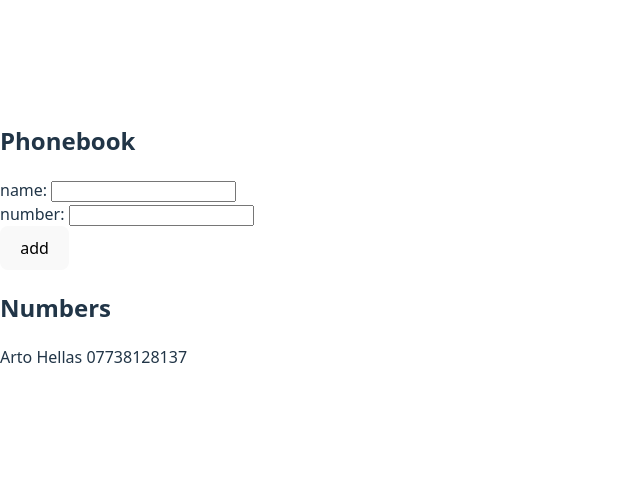
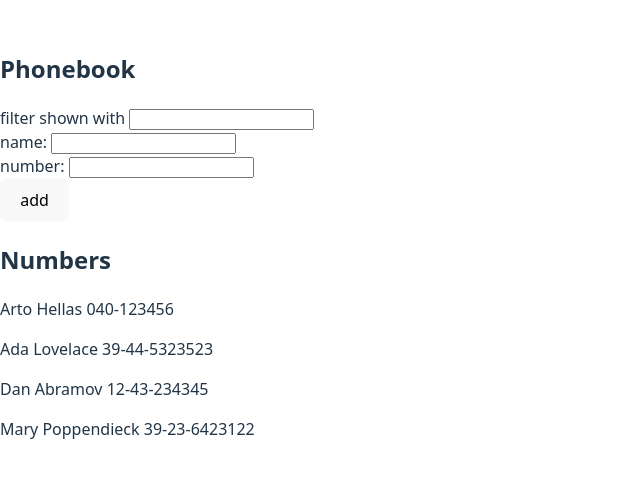
Before and after one commit to Kylef94/fso, a React (Vite) app in the folder part2/phonebook/: page / in a window 1280 px wide. Shown: the part 156-634 px from the top of the page, without its empty margins (0-640 px from the left). Built offline with nearby package versions, Linux system fonts and the light colour scheme.

Commit message:
ex 2.9 done

```diff
--- a/part2/phonebook/src/App.jsx
+++ b/part2/phonebook/src/App.jsx
@@ -2,12 +2,14 @@ import { useState } from 'react'
 
 const App = () => {
   const [persons, setPersons] = useState([
-    { name: 'Arto Hellas',
-      number: "07738128137"
-     }
+    { name: 'Arto Hellas', number: '040-123456', id: 1 },
+    { name: 'Ada Lovelace', number: '39-44-5323523', id: 2 },
+    { name: 'Dan Abramov', number: '12-43-234345', id: 3 },
+    { name: 'Mary Poppendieck', number: '39-23-6423122', id: 4 }
   ])
   const [newName, setNewName] = useState('')
   const [newNumber, setNewNumber] = useState('')
+  const [search, setSearch] = useState('')
 
   const handleNameChange = (e) => {
     setNewName(e.target.value)
@@ -17,13 +19,30 @@ const App = () => {
     setNewNumber(e.target.value)
   }
 
+  const handleSearchChange = (e) => {
+    setSearch(e.target.value)
+  }
+
+  const filterByName = () => {
+    if (search === '') {
+      return persons
+    }
+    else {
+      return persons.filter((person) => person.name.toLowerCase().includes(search.toLowerCase()))
+    }
+  }
+
   const handleSubmit = (e) => {
     e.preventDefault()
     if (persons.find(person => person.name == newName)) {
       alert(`${newName} is already in the phonebook!`)
     }
     else {
-      setPersons(persons.concat({name: newName, number: newNumber}))
+      setPersons(persons.concat({
+        name: newName,
+        number: newNumber,
+        id: persons.length + 1
+      }))
     }
     setNewName('')
     setNewNumber('')
@@ -32,13 +51,16 @@ const App = () => {
   return (
     <div>
       <h2>Phonebook</h2>
+      <form action="">
+        <div>filter shown with <input value={search} onChange={handleSearchChange} /></div>
+      </form>
       <form onSubmit={handleSubmit}>
         <div>name: <input value={newName} onChange={handleNameChange} /></div>
         <div>number: <input value={newNumber} onChange={handleNumberChange} /></div>
         <div><button type="submit" >add</button></div>
       </form>
       <h2>Numbers</h2>
-      {persons.map((person) => <p key={person.name}>{person.name} {person.number}</p>)}
+      {filterByName().map((person) => <p key={person.name}>{person.name} {person.number}</p>)}
     </div>
   )
 }
```
